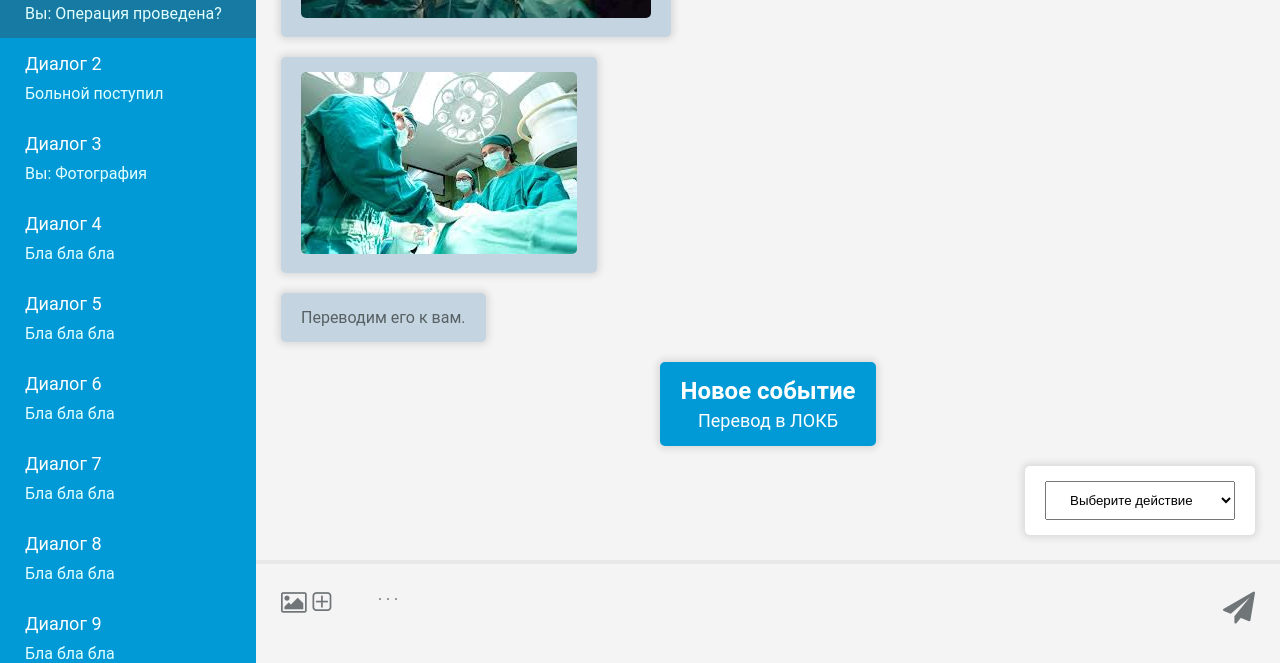
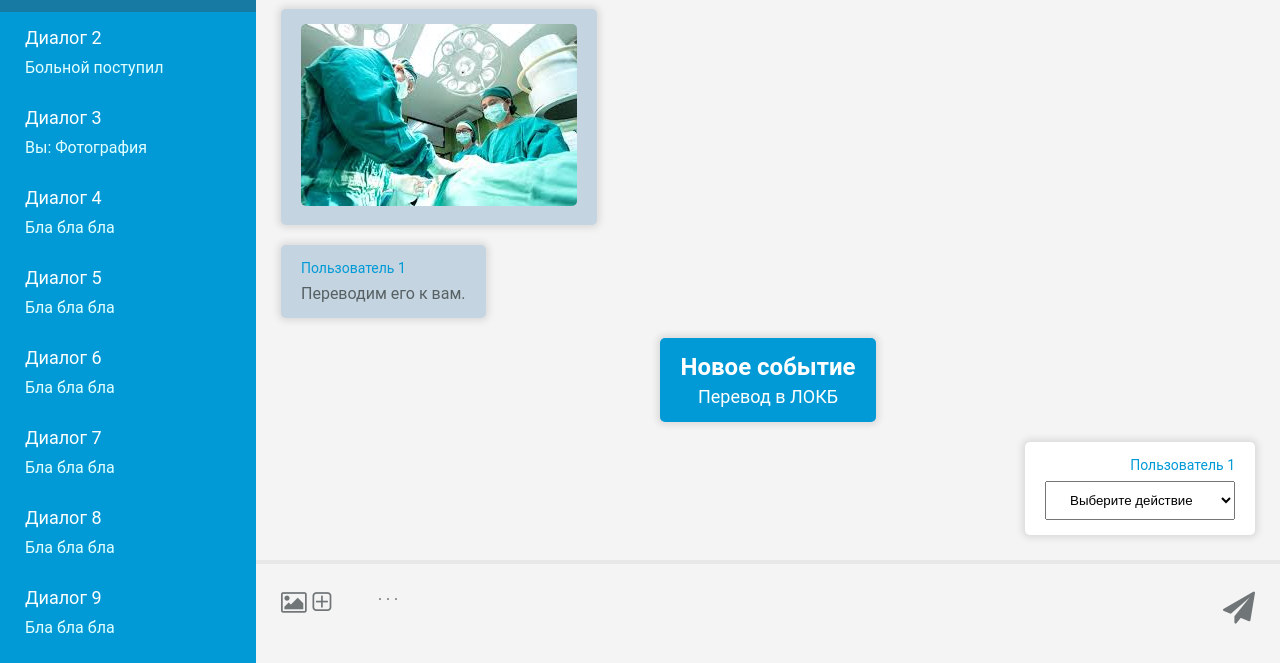
Before and after one commit to msv90/medchat-dialogs, a plain HTML site: page index.html in a window 1280 px wide. Shown: the part 137-800 px from the top of the page. Drawn offline with Linux system fonts and the light colour scheme.

Commit message:
1. User in messages. 2. Styles edits.

```diff
--- a/css/style.css
+++ b/css/style.css
@@ -44,7 +44,7 @@
     flex-flow: row;
     justify-content: space-between;
     align-items: center;
-    padding: 25px;
+    padding: 15px;
 }
 
 .frame-dialogs__header-toggle-menu{
@@ -58,7 +58,7 @@
 }
 
 .frame-dialogs__header-search-field{
-    padding: 15px;
+    padding: 12px;
     border-radius: 10px;
     background-color: #52a3db;
     border: 0;
@@ -354,6 +354,12 @@
     position: relative;
 }
 
+.dialog-detailed__messages-item-content-author{
+    font-size: 14px;
+    margin-bottom: 8px;
+    color: #019ad6;
+}
+
 .dialog-detailed__messages-item-content-text{
 
 }
--- a/index.html
+++ b/index.html
@@ -261,6 +261,9 @@
                         <div class="dialog-detailed__messages" id="dialog-detailed__messages">
                             <div class="dialog-detailed__messages-item dialog-detailed__messages-item-outgoing dialog-detailed__messages-item-read">
                                 <div class="dialog-detailed__messages-item-content">
+                                    <div class="dialog-detailed__messages-item-content-author">
+                                        Пользователь 1
+                                    </div>
                                     <div class="dialog-detailed__messages-item-content-text">
                                         Нужна операция
                                     </div>
@@ -268,6 +271,9 @@
                             </div>
                             <div class="dialog-detailed__messages-item dialog-detailed__messages-item-incoming">
                                 <div class="dialog-detailed__messages-item-content">
+                                    <div class="dialog-detailed__messages-item-content-author">
+                                        Пользователь 1
+                                    </div>
                                     <div class="dialog-detailed__messages-item-content-text">
                                         Вы уверены?
                                     </div>
@@ -275,6 +281,9 @@
                             </div>
                             <div class="dialog-detailed__messages-item dialog-detailed__messages-item-outgoing dialog-detailed__messages-item-read">
                                 <div class="dialog-detailed__messages-item-content">
+                                    <div class="dialog-detailed__messages-item-content-author">
+                                        Пользователь 1
+                                    </div>
                                     <div class="dialog-detailed__messages-item-content-text">
                                         На 100% необходимо
                                     </div>
@@ -282,6 +291,9 @@
                             </div>
                             <div class="dialog-detailed__messages-item dialog-detailed__messages-item-incoming">
                                 <div class="dialog-detailed__messages-item-content">
+                                    <div class="dialog-detailed__messages-item-content-author">
+                                        Пользователь 1
+                                    </div>
                                     <div class="dialog-detailed__messages-item-content-text">
                                         Ок
                                     </div>
@@ -289,6 +301,9 @@
                             </div>
                             <div class="dialog-detailed__messages-item dialog-detailed__messages-item-outgoing dialog-detailed__messages-item-read">
                                 <div class="dialog-detailed__messages-item-content">
+                                    <div class="dialog-detailed__messages-item-content-author">
+                                        Пользователь 1
+                                    </div>
                                     <div class="dialog-detailed__messages-item-content-text">
                                         Операция проведена?
                                     </div>
@@ -296,6 +311,9 @@
                             </div>
                             <div class="dialog-detailed__messages-item dialog-detailed__messages-item-outgoing dialog-detailed__messages-item-read">
                                 <div class="dialog-detailed__messages-item-content">
+                                    <div class="dialog-detailed__messages-item-content-author">
+                                        Пользователь 1
+                                    </div>
                                     <div class="dialog-detailed__messages-item-content-text">
                                         Проведена или нет?
                                     </div>
@@ -303,6 +321,9 @@
                             </div>
                             <div class="dialog-detailed__messages-item dialog-detailed__messages-item-incoming">
                                 <div class="dialog-detailed__messages-item-content">
+                                    <div class="dialog-detailed__messages-item-content-author">
+                                        Пользователь 1
+                                    </div>
                                     <div class="dialog-detailed__messages-item-content-text">
                                         Да! Дошиваем! Даже чай не пошли пить :)
                                     </div>
@@ -316,6 +337,9 @@
                             </div>
                             <div class="dialog-detailed__messages-item dialog-detailed__messages-item-incoming">
                                 <div class="dialog-detailed__messages-item-content">
+                                    <div class="dialog-detailed__messages-item-content-author">
+                                        Пользователь 1
+                                    </div>
                                     <div class="dialog-detailed__messages-item-content-text">
                                         Переводим его к вам.
                                     </div>
@@ -333,6 +357,9 @@
                             </div>
                             <div class="dialog-detailed__messages-item dialog-detailed__messages-item-outgoing">
                                 <div class="dialog-detailed__messages-item-content">
+                                    <div class="dialog-detailed__messages-item-content-author">
+                                        Пользователь 1
+                                    </div>
                                     <div class="dialog-detailed__messages-item-content-form">
                                         <select class="dialog-detailed__messages-item-content-select" name="" id="">
                                             <option value="">Выберите действие</option>
```
